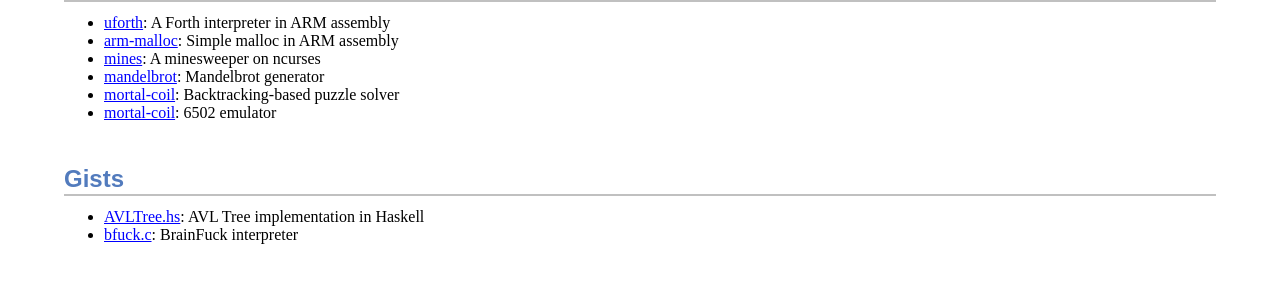
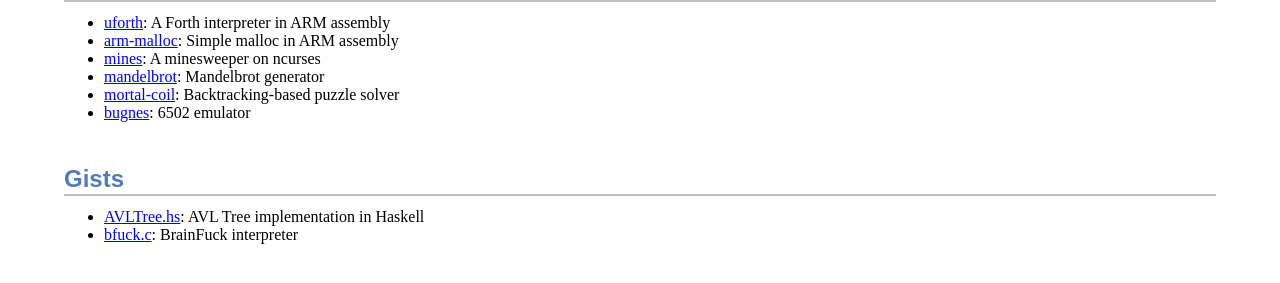
Before and after one commit to gerard/gerard.github.com, a Jekyll site: the page built from index.html, in a window 1280 px wide. Shown: the part 154-437 px from the top of the page. Built offline with Jekyll 4.4.1, drawn with Linux system fonts in a browser that asks for light colours; Markdown is read by kramdown in place of the engine named in the settings.

Commit message:
Change the link name too, while I'm at it...

```diff
--- a/index.html
+++ b/index.html
@@ -11,7 +11,7 @@ title: Gerard Lledo @ github
         <li><a href="http://github.com/gerard/mines">mines</a>: A minesweeper on ncurses</li>
         <li><a href="http://github.com/gerard/mandelbrot">mandelbrot</a>: Mandelbrot generator</li>
         <li><a href="http://github.com/gerard/mortal-coil">mortal-coil</a>: Backtracking-based puzzle solver</li>
-        <li><a href="http://github.com/gerard/bugnes">mortal-coil</a>: 6502 emulator</li>
+        <li><a href="http://github.com/gerard/bugnes">bugnes</a>: 6502 emulator</li>
 </ul>
 
 <h2>Gists</h2>
```
